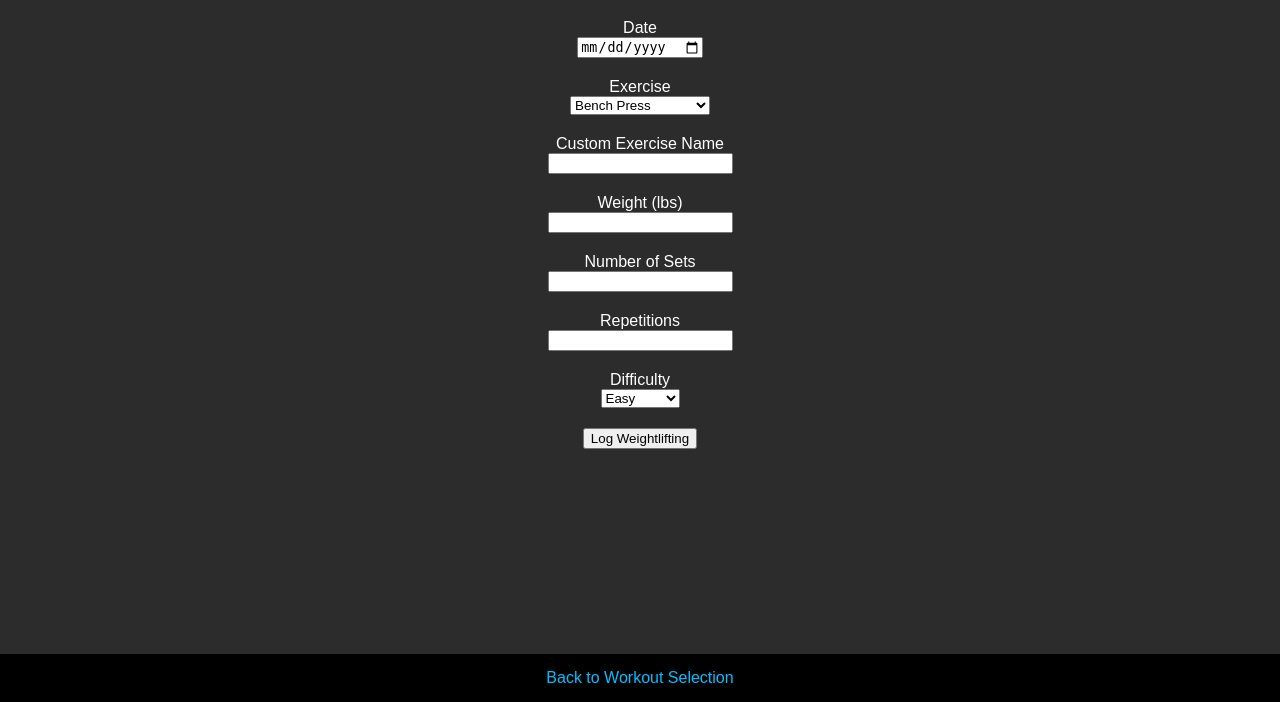
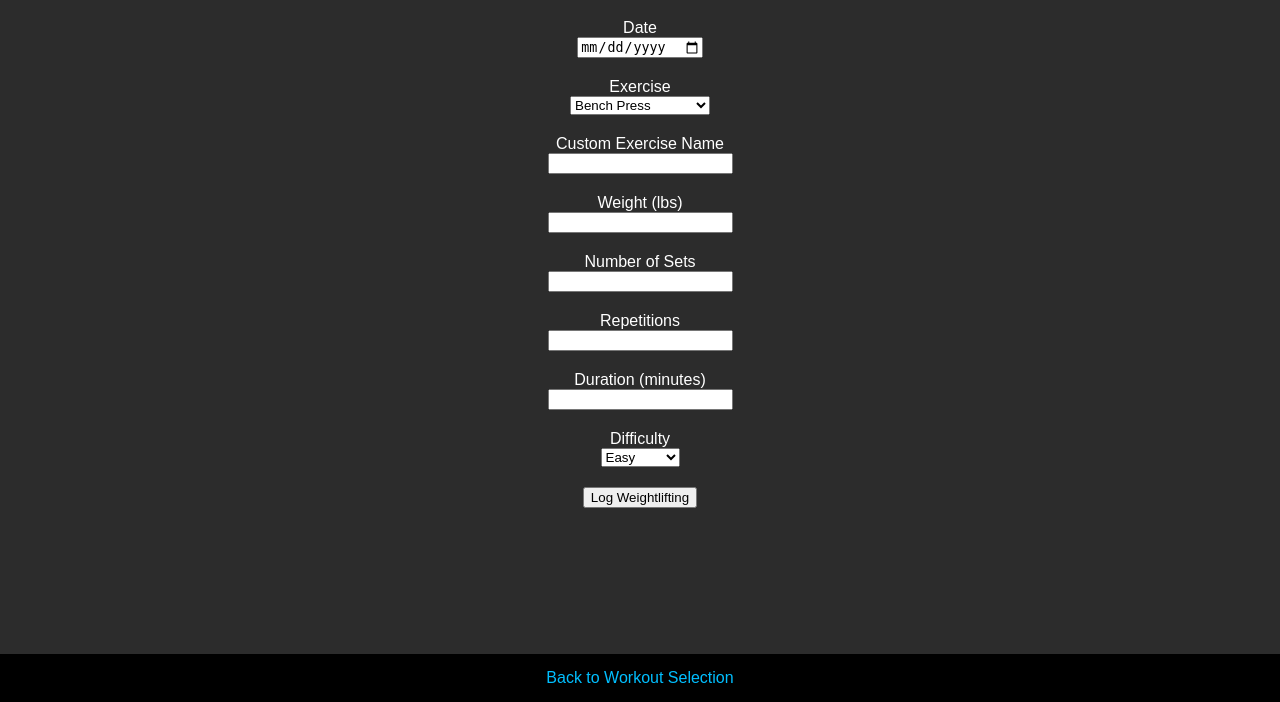
Before and after one commit to DrDimonic/fitness_tracking_app, a Flask app: page /log_workout/weightlifting in a window 1280 px wide. Shown: the part 98-800 px from the top of the page. Run offline with Flask 3, Linux system fonts and the light colour scheme; a user stored in the database is signed in.

Commit message:
Update duration feature of weightlifing workouts to display on weekly workout progress

```diff
--- a/app/forms.py
+++ b/app/forms.py
@@ -1,6 +1,6 @@
 from flask_wtf import FlaskForm
 from wtforms import StringField, FloatField, SelectField, IntegerField, SubmitField, DateField
-from wtforms.validators import DataRequired, Length, Optional
+from wtforms.validators import DataRequired, Length, Optional, NumberRange
 from . import db
 
 class SelectWorkoutTypeForm(FlaskForm):
@@ -52,7 +52,8 @@ class WeightliftingForm(FlaskForm):
     custom_exercise = StringField('Custom Exercise Name', validators=[Optional(), Length(max=50)])
     weight = FloatField('Weight (lbs)', validators=[DataRequired()])
     sets = IntegerField('Number of Sets', validators=[DataRequired()])
-    reps = IntegerField('Repetitions', validators=[DataRequired()])  # New field for repetitions
+    reps = IntegerField('Repetitions', validators=[DataRequired()])
+    time = IntegerField('Duration (minutes)', validators=[DataRequired(), NumberRange(min=1)])
     difficulty = SelectField(
         'Difficulty',
         choices=[('easy', 'Easy'), ('moderate', 'Moderate'), ('hard', 'Hard')],
--- a/app/routes.py
+++ b/app/routes.py
@@ -92,6 +92,7 @@ def log_weightlifting():
             weight=lifting_form.weight.data,
             sets=lifting_form.sets.data,
             reps=lifting_form.reps.data,
+            duration=lifting_form.time.data
         )
         flash("Weightlifting logged successfully!", 'success')
         return redirect(url_for('main.log_workout'))
@@ -191,7 +192,10 @@ def weekly_chart():
 
     for workout in user_workouts:
         day_name = workout.date.strftime('%A')
-        workout_durations[day_name] += workout.duration or 0
+        if day_name in workout_durations:
+            if workout.workout_type == 'run' or workout.workout_type == 'weightlifting':
+                workout_durations[day_name] += workout.duration or 0
+
 
     fig, ax = plt.subplots(figsize=(10, 6))
     bars = ax.bar(workout_durations.keys(), workout_durations.values(), color='blue')
--- a/app/templates/log_weightlifting.html
+++ b/app/templates/log_weightlifting.html
@@ -69,6 +69,7 @@
         <p>{{ form.weight.label }}<br>{{ form.weight() }}</p>
         <p>{{ form.sets.label }}<br>{{ form.sets() }}</p>
         <p>{{ form.reps.label }}<br>{{ form.reps() }}</p>
+        <p>{{ form.time.label }}<br>{{ form.time() }}</p>
         <p>{{ form.difficulty.label }}<br>{{ form.difficulty() }}</p>
         <p><button class="btn">{{ form.submit() }}</button></p>
     </form>
```
Also changed, not shown: app/databases/fitness_app.db.
